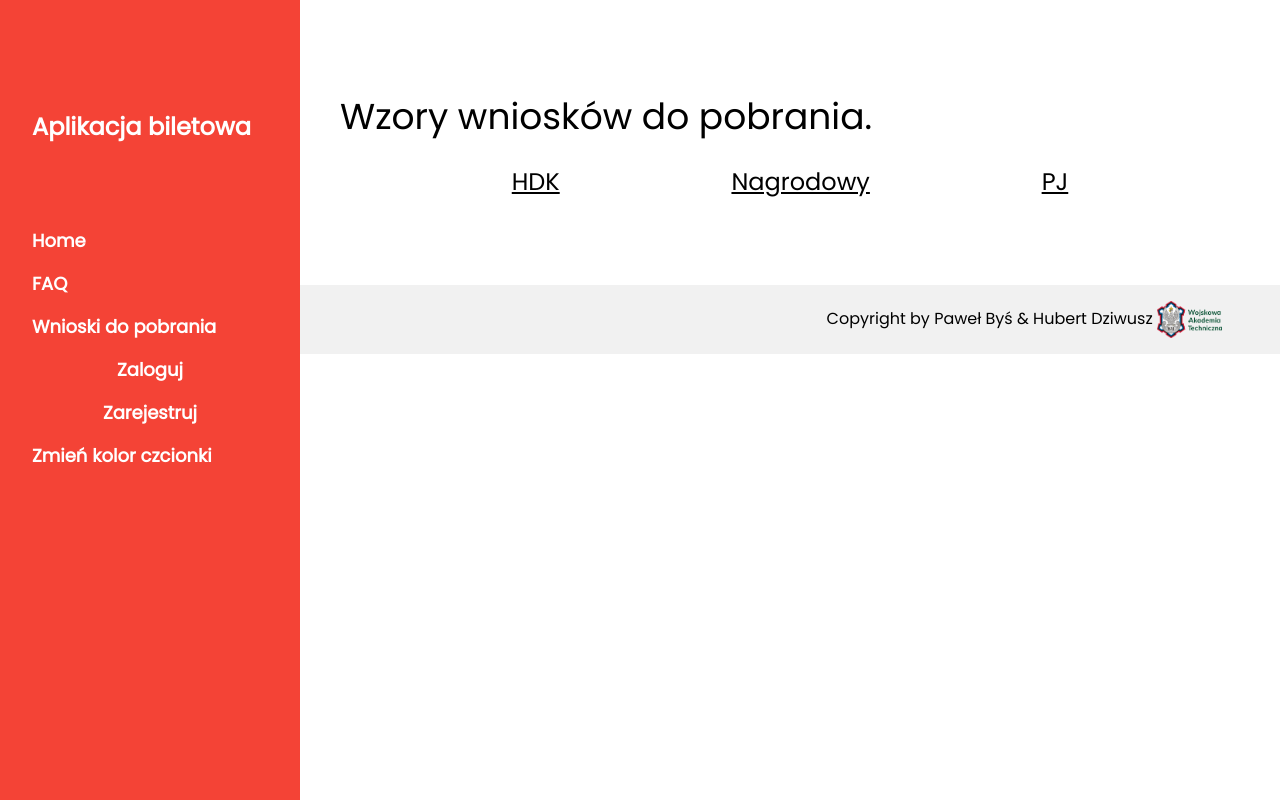
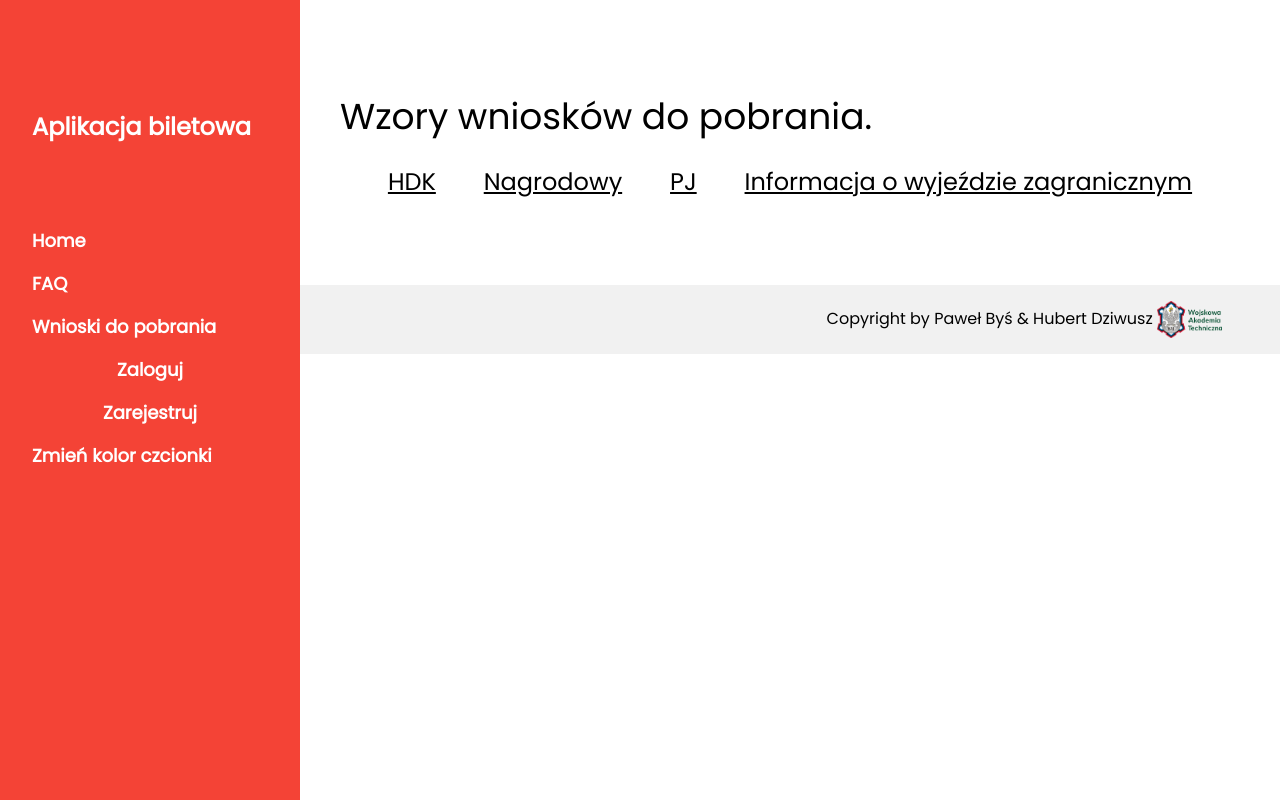
Before and after one commit to PawelBys/Biletomat, a Django app: page /baza_wnioskow/ in a window 1280 px wide. Run offline with Django 3.2, Linux system fonts and the light colour scheme; some libraries are stand-ins or nearby versions.

Commit message:
dodana informacja

```diff
--- a/generator/views.py
+++ b/generator/views.py
@@ -134,7 +134,8 @@ def download_wniosek(request, id):
         document = os.path.join(THIS_FOLDER, 'wnioski\hdk.docx')
     if id == "3":
         document = os.path.join(THIS_FOLDER, r'wnioski\nagrodowy.docx')
-
+    if id == "4":
+        document = os.path.join(THIS_FOLDER, r'wnioski\informacja.docx')
     response = HttpResponse(open(document, 'rb').read())
     response['Content-Type'] = 'text/plain'
 
@@ -144,6 +145,8 @@ def download_wniosek(request, id):
         response['Content-Disposition'] = 'attachment; filename = wniosek_hdk.docx'
     if id == "3":
         response['Content-Disposition'] = 'attachment; filename = wniosek_nagrodowy.docx'
+    if id == "4":
+        response['Content-Disposition'] = 'attachment; filename = informacja.docx'
     return response
 
 def baza_wnioskow(request):
--- a/templates/baza_wnioskow.html
+++ b/templates/baza_wnioskow.html
@@ -27,6 +27,9 @@
     <div class="item">
         <a href="{% url 'download_wniosek' 1 %}" onclick="" class=""><h3>PJ</h3></a>
     </div>
+    <div class="item">
+        <a href="{% url 'download_wniosek' 4 %}" onclick="" class=""><h3>Informacja o wyjeździe zagranicznym</h3></a>
+    </div>
 
 
 </div>
```
Also changed, not shown: 2 other files.
